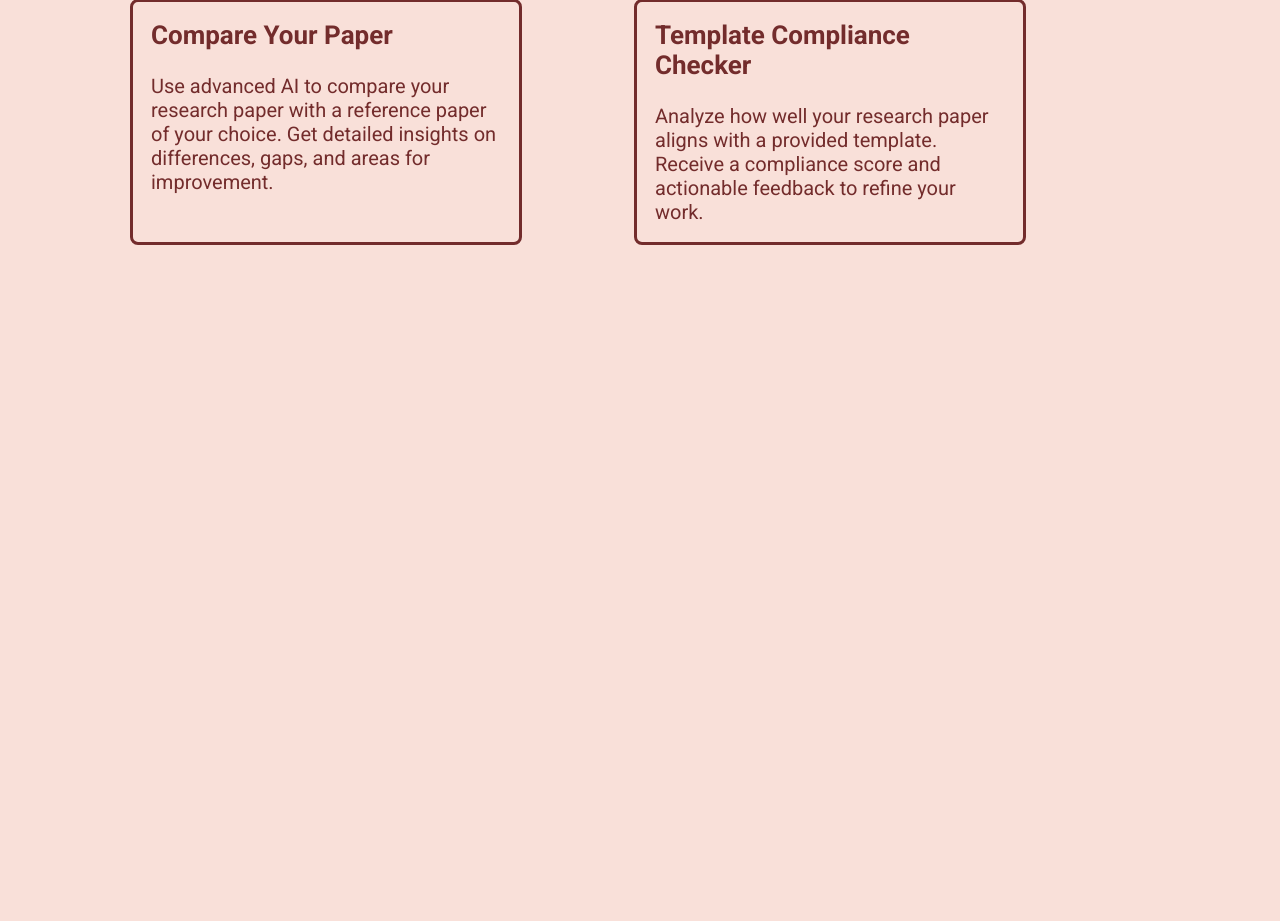
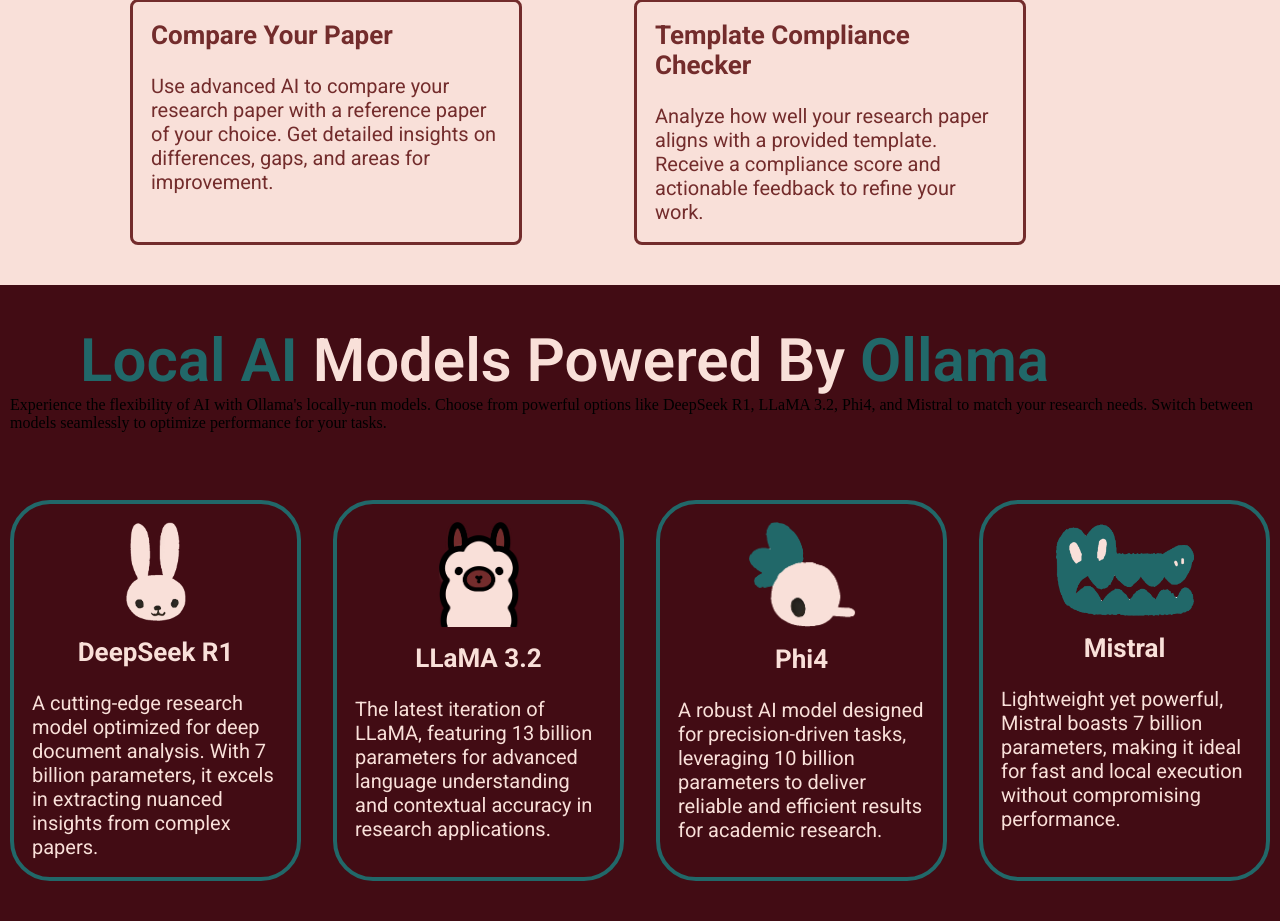
Before and after one commit to overclocked-2124/ResearchRanker, a Python web app: template app/templates/Index.html in a window 1280 px wide. Shown: the part 712-1633 px from the top of the page. Before the commit the page ends 957 px from the top, so only its background shows below. Run offline with Jinja, Linux system fonts and the light colour scheme; the template is opened without the code that fills it, so the values that code supplies are empty; some web fonts are replaced.

Commit message:
Added 2ed slide to landing page and added all the 4 ollama model list boxes with the pics.Added the content for the discription of section 2 yet to format it

```diff
--- a/app/templates/Index.html
+++ b/app/templates/Index.html
@@ -51,5 +51,38 @@
 
 
     </div>
+    <div class="block2">
+        <div class="title-section-2">
+           <div class="title-section-2-orange">Local AI</div> Models Powered By <div class="title-section-2-orange">Ollama</div>
+        </div>
+
+        <div class="discription-section-2">
+            Experience the flexibility of AI with Ollama's locally-run models. Choose from powerful options like DeepSeek R1, LLaMA 3.2, Phi4, and Mistral to match your research needs. Switch between models seamlessly to optimize performance for your tasks.
+        </div>
+
+
+
+
+        <div class="block2-ai-discription">
+            <ul class="block2-ai-discription-list">
+                <li><img id="rabbit" src="images/animals/rabbit.png" width="60px"><a href="" class="block2-ai-discription-a"><div class="block2-ai-discription-title">DeepSeek R1</div> <div class="block2-ai-discription-explanation"><br>A cutting-edge research model optimized for deep document analysis. With 7 billion parameters, it excels in extracting nuanced insights from complex papers.</div></a> </li>
+                <li><img id="llama" src="images/animals/llama.png" width="60px"><a href="" class="block2-ai-discription-a"><div class="block2-ai-discription-title">LLaMA 3.2</div> <div class="block2-ai-discription-explanation"><br>The latest iteration of LLaMA, featuring 13 billion parameters for advanced language understanding and contextual accuracy in research applications.</div></a></li>
+                <li><img id="phi" src="images/animals/phi.png" width="60px"><a href="" class="block2-ai-discription-a"><div class="block2-ai-discription-title">Phi4</div> <div class="block2-ai-discription-explanation"><br>A robust AI model designed for precision-driven tasks, leveraging 10 billion parameters to deliver reliable and efficient results for academic research.</div></a></li>
+                <li><img id="croc" src="images/animals/croc.png" width="60px"><a href="" class="block2-ai-discription-a"><div class="block2-ai-discription-title">Mistral</div> <div class="block2-ai-discription-explanation"><br>Lightweight yet powerful, Mistral boasts 7 billion parameters, making it ideal for fast and local execution without compromising performance.</div> </a></li>
+
+            </ul>
+
+
+        </div>
+
+
+
+
+    </div>
+
+
+
+
+
 </body>
 </html>
--- a/app/templates/styles.css
+++ b/app/templates/styles.css
@@ -153,7 +153,7 @@ body{
 }
 
 .tool-discription-list li:hover{
-    background-color: #E5DCC5;
+    background-color: #8C9537;
 }
 
 .tool-discription-list .tool-discription{
@@ -171,3 +171,91 @@ body{
     font-size: 20px;
     font-weight: 400;
 }
+
+.block2{
+    background-color: #420C14;
+    margin: 0;
+    padding: 10px 10px;
+}
+
+.title-section-2{
+    margin-top: 30px;
+    margin-left:70px;
+    text-align: left;
+    font-family: 'Roboto', sans-serif;
+    font-size: 60px;
+    font-weight: 600;
+    color: #F9E0D9;
+}
+
+.title-section-2-orange{
+    display: inline-block;
+    color: #216869;
+}
+
+.block2-ai-discription{
+    display: flex;
+    margin-top: 30px;
+
+}
+
+.block2-ai-discription-list{
+    margin-top: 38px;
+    margin-bottom: 30px;
+    display:  flex;
+    list-style: none;
+    text-align: left;
+    justify-content: space-evenly;
+    width: 100%;
+    padding: 0;
+    gap: 2rem;
+}
+
+.block2-ai-discription-list li{
+    width: 250px;
+    border: 4px solid #216869;
+    border-radius: 40px ;
+    padding: 18px;
+
+}
+
+.block2-ai-discription-list li:hover{
+    background-color: #636827;
+}
+
+.block2-ai-discription-list .block2-ai-discription-a{
+    color: #F9E0D9;
+    text-decoration: none;
+    font-family: 'Roboto', sans-serif;
+}
+
+.block2-ai-discription-list .block2-ai-discription-title{
+    font-size: 26px;
+    font-weight: 700;
+    text-align: center;
+}
+
+.block2-ai-discription-list .block2-ai-discription-explanation{
+    font-size: 20px;
+    font-weight: 400;
+}
+
+.block2-ai-discription-list li img{
+    display: block;
+    margin: 0 auto 1rem;
+}
+
+#phi{
+    height: auto;
+    width: 110px;
+}
+
+#llama{
+    height: auto;
+    width: 80px;
+}
+
+#croc{
+    height: auto;
+    width: 140px;
+}
```
